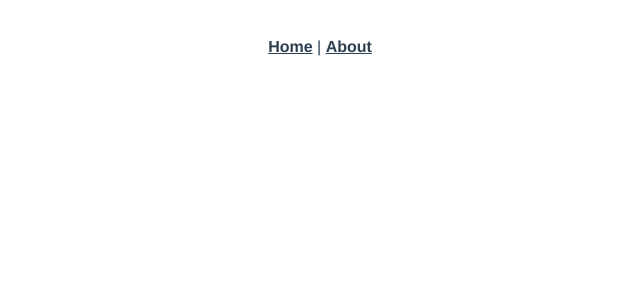
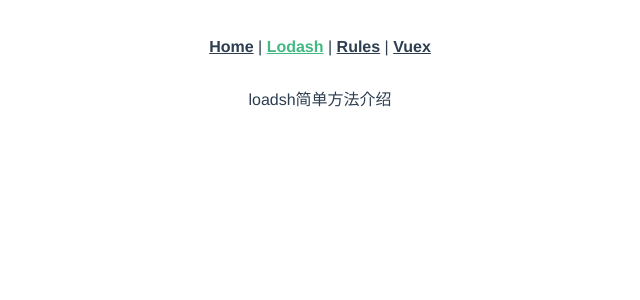
Before and after one commit to lijun2017/share, a Vue app: page /lodash in a window 1280 px wide. Shown: the top 300 px of the page, without its empty margins (320-960 px from the left). Built offline with nearby package versions, Linux system fonts and the light colour scheme.

Commit message:
路由新建

```diff
--- a/src/App.vue
+++ b/src/App.vue
@@ -2,7 +2,9 @@
   <div id="app">
     <div id="nav">
       <router-link to="/">Home</router-link> |
-      <router-link to="/about">About</router-link>
+      <router-link to="/lodash">Lodash</router-link> |
+      <router-link to="/rules">Rules</router-link> |
+      <router-link to="/vuex">Vuex</router-link>
     </div>
     <router-view/>
   </div>
--- a/src/router/index.js
+++ b/src/router/index.js
@@ -17,6 +17,21 @@ const routes = [
     // this generates a separate chunk (about.[hash].js) for this route
     // which is lazy-loaded when the route is visited.
     component: () => import(/* webpackChunkName: "about" */ '../views/About.vue')
+  },
+  {
+    path: '/lodash',
+    name: 'Lodash',
+    component: () => import(/* webpackChunkName: "about" */ '../views/Lodash.vue')
+  },
+  {
+    path: '/rules',
+    name: 'Rules',
+    component: () => import(/* webpackChunkName: "about" */ '../views/Rules.vue')
+  },
+  {
+    path: '/vuex',
+    name: 'Vuex',
+    component: () => import(/* webpackChunkName: "about" */ '../views/Vuex.vue')
   }
 ]
 
--- /dev/null
+++ b/src/views/Lodash.vue
@@ -0,0 +1,11 @@
+<template>
+  <div class="lodash">
+    loadsh简单方法介绍
+  </div>
+</template>
+
+<script>
+export default {
+  name: 'Lodash'
+}
+</script>
--- /dev/null
+++ b/src/views/Rules.vue
@@ -0,0 +1,11 @@
+<template>
+  <div class="rules">
+    Rules
+  </div>
+</template>
+
+<script>
+export default {
+  name: 'Rules'
+}
+</script>
--- /dev/null
+++ b/src/views/Vuex.vue
@@ -0,0 +1,11 @@
+<template>
+  <div class="vuex">
+    Vuex
+  </div>
+</template>
+
+<script>
+export default {
+  name: 'Vuex'
+}
+</script>
```
